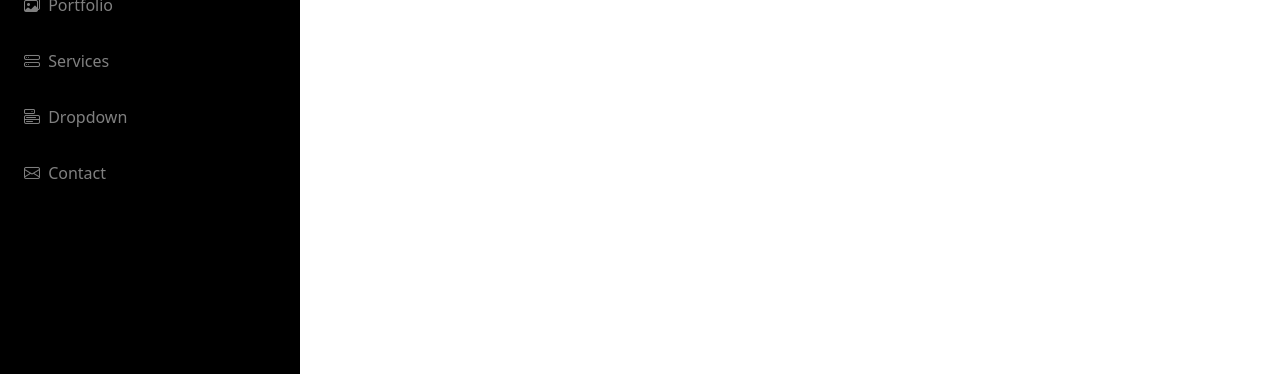
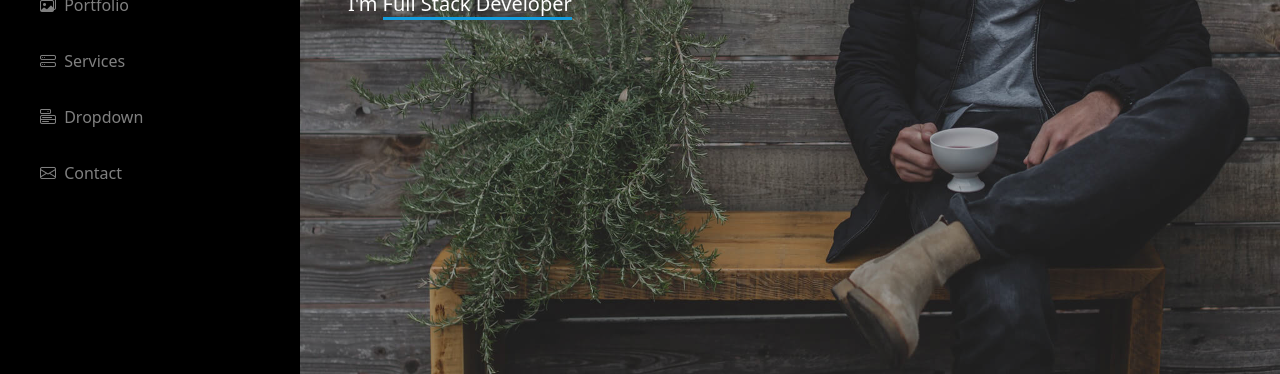
Before and after one commit to parmarkrishnaa/BS-Project, a plain HTML site: page Portfolio-Pr-1/index.html in a window 1280 px wide. Shown: the part 426-800 px from the top of the page. Drawn offline with Linux system fonts and the light colour scheme.

Commit message:
hero section complete

```diff
--- a/Portfolio-Pr-1/css/style.css
+++ b/Portfolio-Pr-1/css/style.css
@@ -1,6 +1,21 @@
+*{
+    margin: 0;
+    padding: 0;
+    box-sizing: border-box;
+}
+
+:root{
+    --theme-bg-black: #040b14;
+    --theme-bg-blue:#149DDD;
+    --theme-white:#ffff;
+    --theme-light:#292f37;
+}
+
 img{
     display: block;
 }
+
+/* header section start */
 
 header .img img{
     border: 8px solid #ffffff26 !important;
@@ -8,4 +23,42 @@ header .img img{
 
 header .icons ul li a{
     border: 3px solid #ffffff26 !important;
+    transition: all .3s ease-in-out;
 }
+
+header .icons ul li a:hover{
+    background-color: var(--theme-bg-blue);
+}
+
+header nav ul li a{
+    transition: all .3s ease-in-out;
+}
+
+header nav ul li:hover{
+    background-color: #ffffff15 ;
+}
+
+header nav ul li a:hover{
+    color: #ffffff !important;
+}
+
+header nav ul li a:hover i{
+    color: #149ddd;
+}
+
+/* header section end */
+
+/* main section start */
+main{
+    width: calc(100% - 300px);
+    margin-left: auto;
+}
+main .hero .hero-img{
+    background-image: url(../images/hero-bg.jpg);
+    background-color: #040b144c;
+    background-size: cover;
+    background-position: center;
+    background-blend-mode: color-burn;
+}
+
+/* main section end */
--- a/Portfolio-Pr-1/index.html
+++ b/Portfolio-Pr-1/index.html
@@ -14,19 +14,22 @@
 
     <header class="position-fixed top-0 start-0 bottom-0 bg-black" style="width: 300px;">
         <div class="img my-2">
-            <img src="./images/profile-img.jpg" class="img-fluid rounded-circle mx-auto border border-5" style="width: 120px;" alt="profile-img">
+            <img src="./images/profile-img.jpg" class="img-fluid rounded-circle mx-auto border border-5"
+                style="width: 120px;" alt="profile-img">
         </div>
         <h2 class="text-white fs-4 text-center">Alex Smith</h2>
         <div class="icons">
             <ul class="navbar list-unstyled d-flex justify-content-center text-white">
                 <li class="nav-item">
-                    <a href="#" class="nav-link me-2 rounded-circle border px-2 py-1"><i class="bi bi-twitter-x"></i></a>
+                    <a href="#" class="nav-link me-2 rounded-circle border px-2 py-1"><i
+                            class="bi bi-twitter-x"></i></a>
                 </li>
                 <li class="nav-item">
                     <a href="#" class="nav-link me-2 rounded-circle border px-2 py-1"><i class="bi bi-facebook"></i></a>
                 </li>
                 <li class="nav-item">
-                    <a href="#" class="nav-link me-2 rounded-circle border px-2 py-1"><i class="bi bi-instagram"></i></a>
+                    <a href="#" class="nav-link me-2 rounded-circle border px-2 py-1"><i
+                            class="bi bi-instagram"></i></a>
                 </li>
                 <li class="nav-item">
                     <a href="#" class="nav-link me-2 rounded-circle border px-2 py-1"><i class="bi bi-skype"></i></a>
@@ -36,8 +39,8 @@
                 </li>
             </ul>
         </div>
-        <div class="menu">
-            <ul class="navbar-nav list-unstyled text-white">
+        <nav class="menu ms-3">
+            <ul class="navbar-nav list-unstyled text-white me-3">
                 <li class="nav-item mb-3">
                     <a href="#" class="nav-link text-white-50">
                         <i class="bi bi-house ms-4 me-1"></i>
@@ -81,8 +84,23 @@
                     </a>
                 </li>
             </ul>
-        </div>
+        </nav>
     </header>
+
+    <main>
+        <section>
+            <div class="hero">
+                <div class="hero-img vh-100">
+                    <div class="hero-content h-100 d-flex align-items-center">
+                        <div class="text-white ms-5">
+                            <h2 class="display-4 fw-medium">Alex Smith</h2>
+                            <p class="fs-5">I'm <span class="border-bottom border-3" style="border-color: #149ddd !important;" >Full Stack Developer</span></p>
+                        </div>
+                    </div>
+                </div>
+            </div>
+        </section>
+    </main>
 
     <script src="./js/bootstrap.bundle.min.js" type="text-javascript"></script>
     <script src="./js/script.js" type="text-javascript"></script>
```
Also changed, not shown: Portfolio-Pr-1/images/hero-bg.jpg (added).
